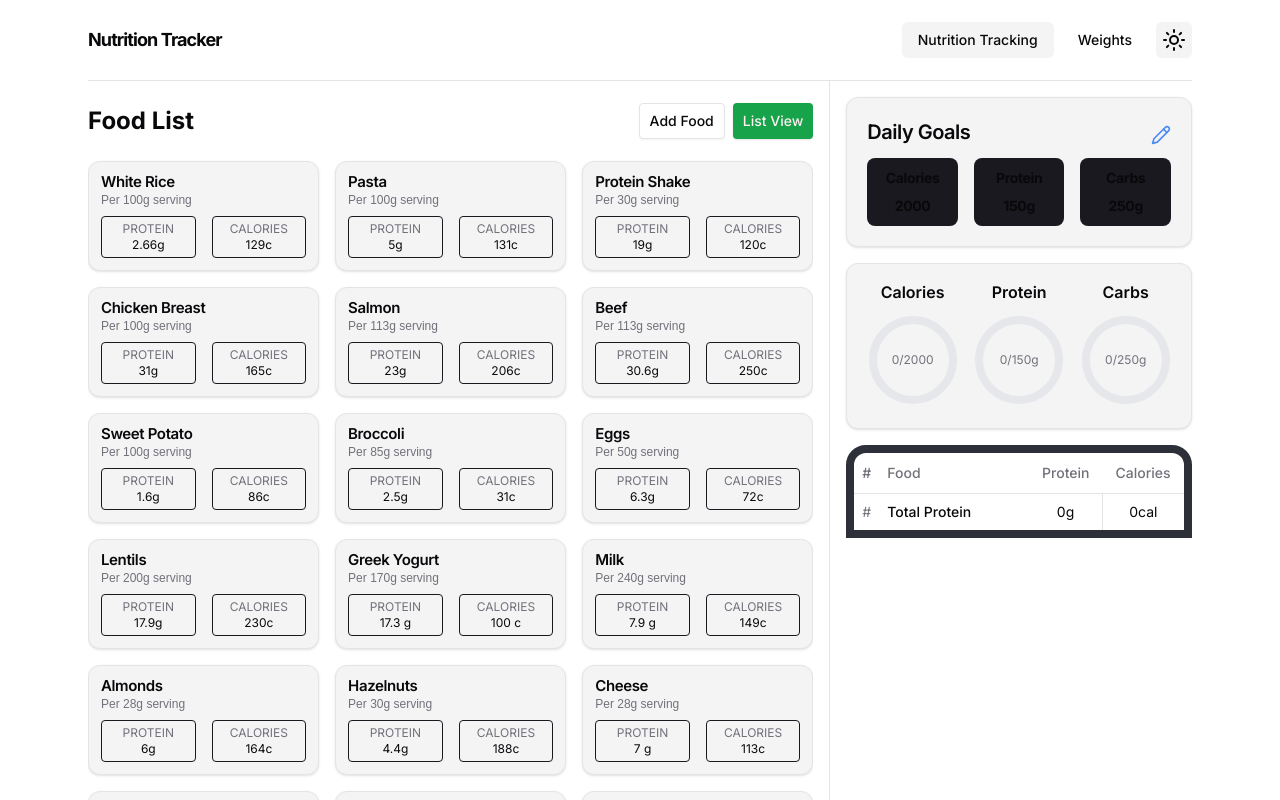
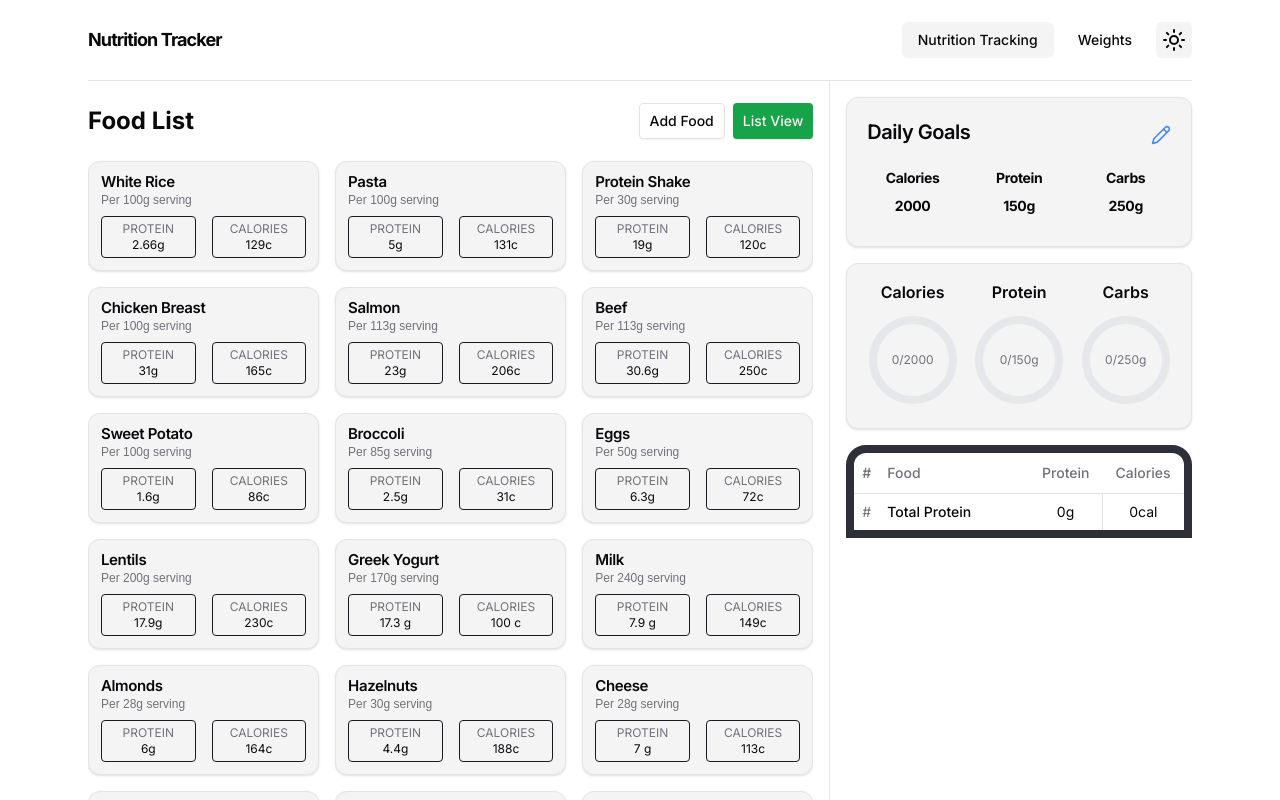
Before and after one commit to Vasil1001/nutrition-gym-tracker-v2, a Next.js app: page / in a window 1280 px wide. Shown: the top 800 px of the page. Built offline with nearby package versions, Linux system fonts and the light colour scheme; a web font is replaced by a local one.

Commit message:
Dark and light theme bg

```diff
--- a/app/components/nutrition-progress.tsx
+++ b/app/components/nutrition-progress.tsx
@@ -96,7 +96,7 @@ const NutritionProgress: React.FC<NutritionProgressProps> = ({ initialGoals, onG
     <div className="mx-auto">
       <Card className="mb-4">
         <CardHeader className="flex flex-row items-center justify-between pb-0">
-          <CardTitle className="text-xl">Daily Goals</CardTitle>
+          <CardTitle className="text-xl ">Daily Goals</CardTitle>
           <Pencil
             className="h-5 w-5 animate-pulse cursor-pointer text-blue-500 hover:text-blue-600"
             onClick={handleSetTargetsClick}
@@ -105,7 +105,7 @@ const NutritionProgress: React.FC<NutritionProgressProps> = ({ initialGoals, onG
         <CardContent className="mt-3 flex justify-between gap-4 text-sm">
           {nutrients.map(({ key, label, unit }) => (
             <div
-              className="flex w-full flex-col items-center gap-2 rounded-lg bg-[#19191f] p-2.5 font-bold tracking-tight"
+              className="flex w-full flex-col items-center gap-2 rounded-lg dark:bg-[#19191f] p-2.5 font-bold tracking-tight"
               key={key}>
               <span>{label}</span>
               {goals[key].target}
```
